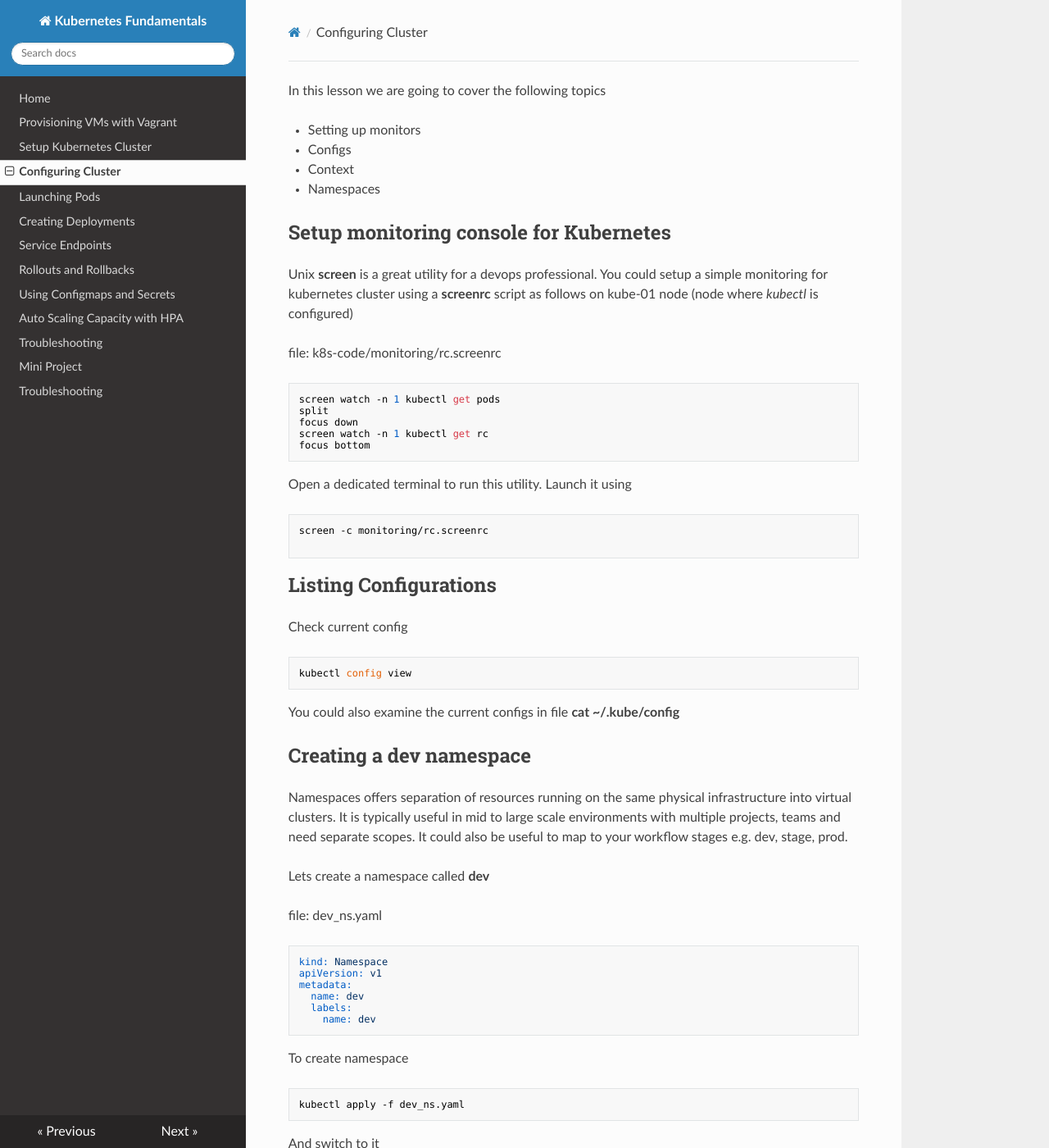
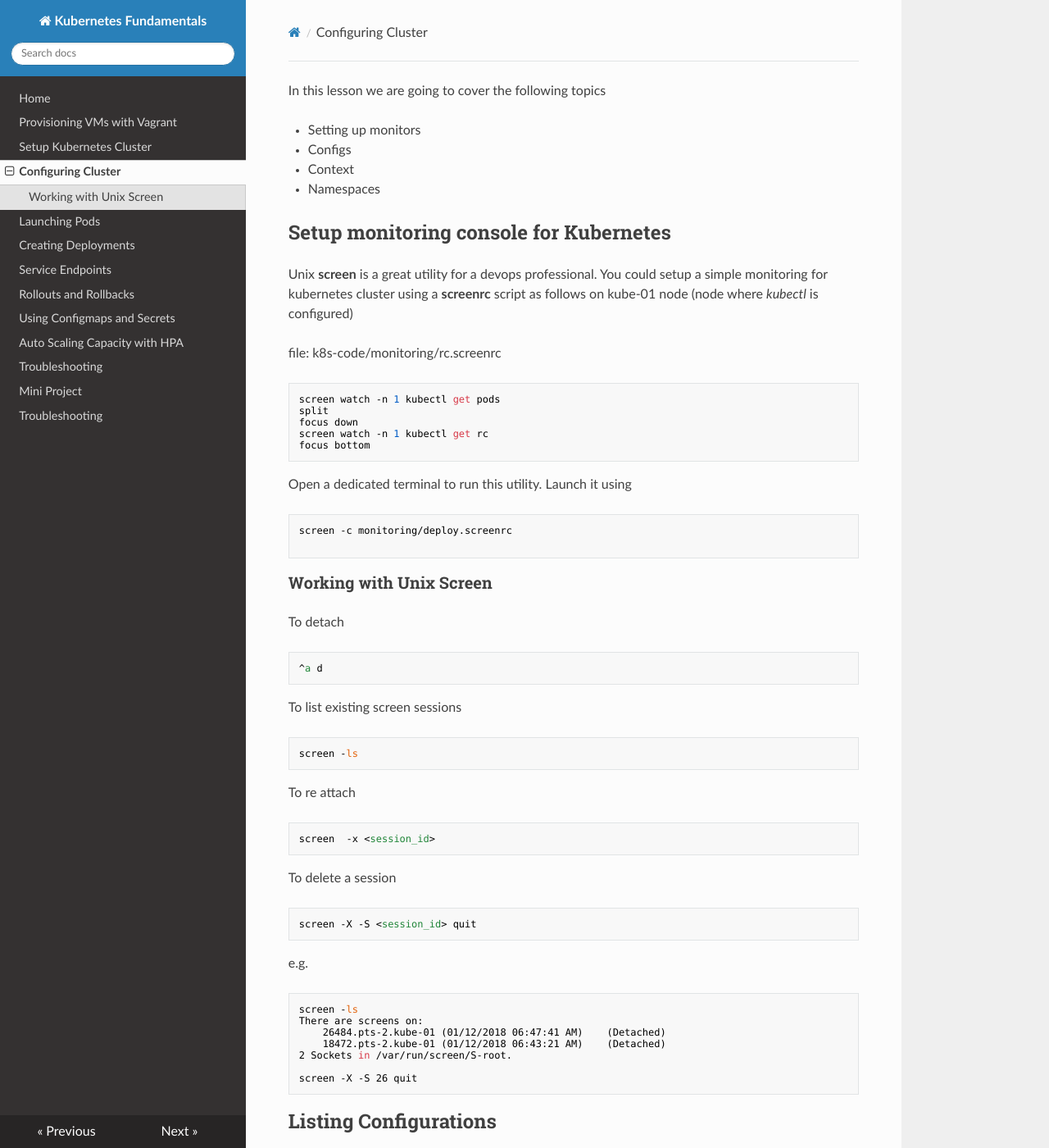
Before and after one commit to schoolofdevops/ultimate-kubernetes-bootcamp, an MkDocs documentation site: the page built from tutorials/configs.md, in a window 1280 px wide and 1400 px high. Shown: the whole window at 82% size. Built offline with MkDocs 1.6.1, drawn with Linux system fonts in a browser that asks for light colours; nearby versions of some CDN libraries; old or Windows-style settings are respelled for this version of MkDocs.

Commit message:
added screen related config

````diff
--- a/tutorials/configs.md
+++ b/tutorials/configs.md
@@ -23,8 +23,44 @@
 Open a dedicated terminal to run this utility.  Launch it using
 
 ```
-screen -c monitoring/rc.screenrc
+screen -c monitoring/deploy.screenrc
 
+```
+
+
+### Working with Unix Screen
+
+To detach
+
+```
+^a d
+```
+
+To list existing screen sessions
+```
+screen -ls
+```
+
+To re attach
+```
+screen  -x <session_id>
+```
+
+To delete a session
+
+```
+screen -X -S <session_id> quit
+```
+
+e.g.
+```
+screen -ls
+There are screens on:
+	26484.pts-2.kube-01	(01/12/2018 06:47:41 AM)	(Detached)
+	18472.pts-2.kube-01	(01/12/2018 06:43:21 AM)	(Detached)
+2 Sockets in /var/run/screen/S-root.
+
+screen -X -S 26 quit
 ```
 
 
````
